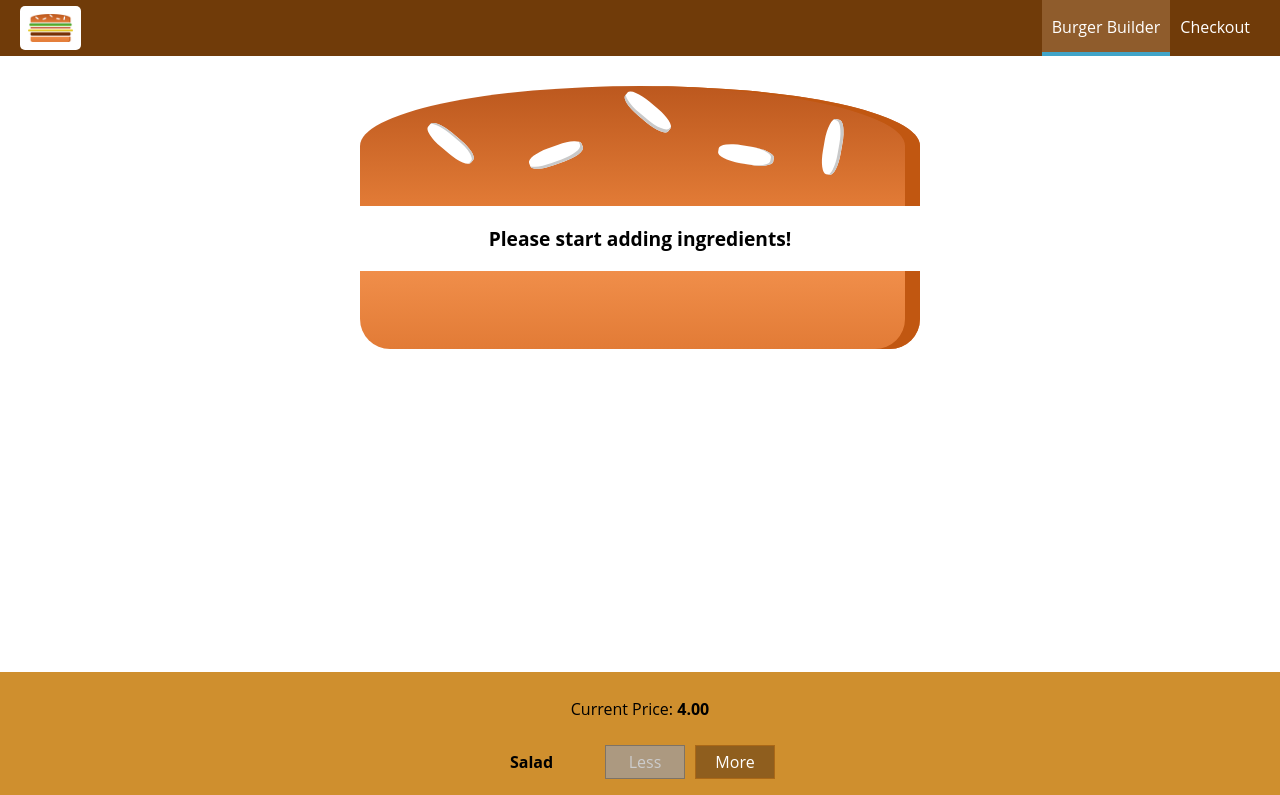
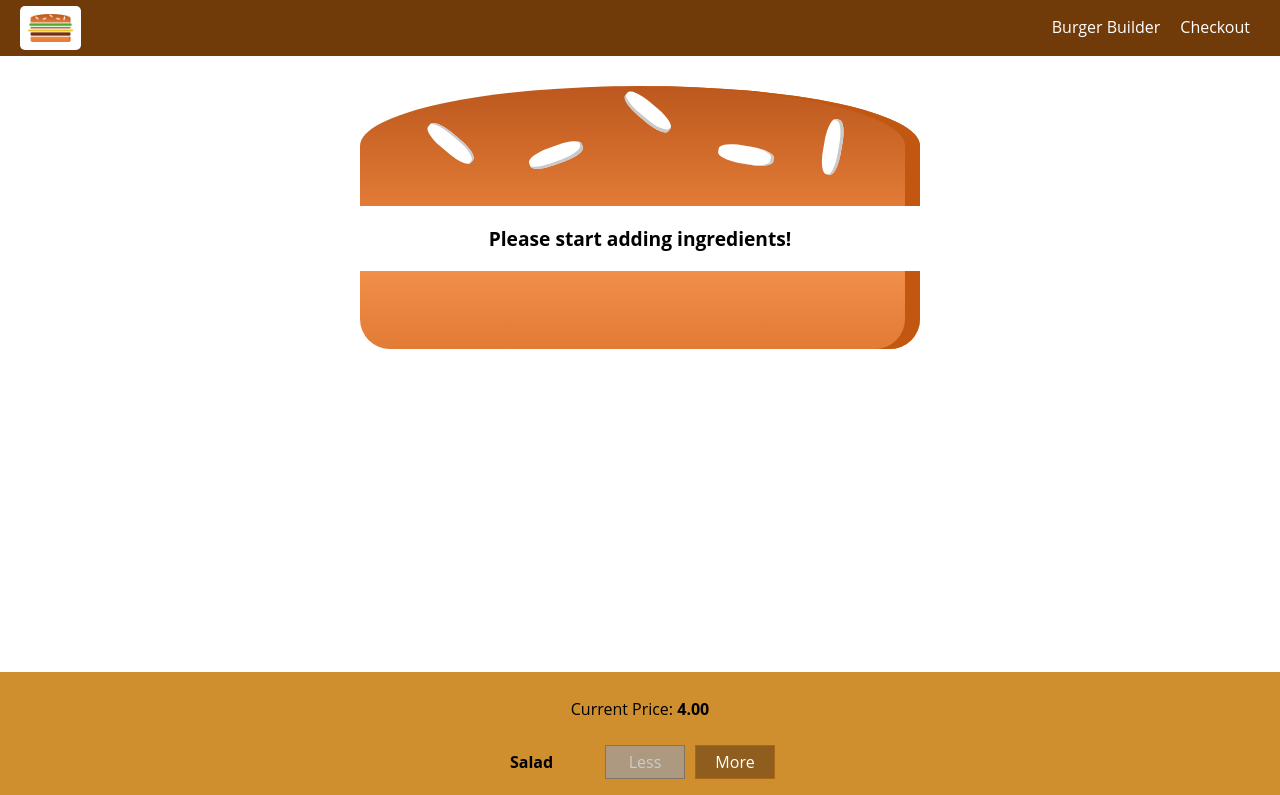
Before and after one commit to bedmiston/burger-builder, a React app: page / in a window 1280 px wide. Shown: the top 795 px of the page. Built offline with nearby package versions, Linux system fonts and the light colour scheme; the HTML template or start-up script is replaced by a standard one.

Commit message:
Attempt to convert NavigationItem to styled-components.

```diff
--- a/src/components/Navigation/NavigationItems/NavigationItem/NavigationItem.tsx
+++ b/src/components/Navigation/NavigationItems/NavigationItem/NavigationItem.tsx
@@ -1,17 +1,60 @@
 import * as React from 'react';
-import * as styles from './NavigationItem.css';
+import styled from 'styled-components';
+
+const StyleListItem = styled('li')`
+  margin: 10px 0;
+  box-sizing: border-box;
+  display: block;
+  width: 100%;
+
+  @media (min-width: 500px) {
+    margin: 0;
+    display: flex;
+    height: 100%;
+    width: auto;
+    align-items: center;
+  }
+`;
+
+interface StyledLinkProps {
+  active: boolean;
+}
+
+const StyledLink = styled<StyledLinkProps, 'a'>('a')`
+  color: ${props => (props.active ? '#40a4c8' : '#8f5c2c')};
+  text-decoration: none;
+  height: 100%;
+  box-sizing: border-box;
+  display: block;
+
+  &:hover {
+    color: #40a4c8;
+  }
+
+  @media (min-width: 500px) {
+    color: white;
+    height: 100%;
+    padding: 16px 10px;
+    border-bottom: 4px solid transparent;
+
+    &:hover {
+      background-color: #8f5c2c;
+      border-bottom: 4px solid #40a4c8;
+    }
+  }
+`;
 
 interface NavigationItemProps {
   link: string;
   active: boolean;
 }
 
-const NavigationItem: React.SFC<NavigationItemProps> = (props) => (
-  <li className={styles.NavigationItem}>
-    <a href={props.link} className={props.active ? styles.active : undefined}>
+const NavigationItem: React.SFC<NavigationItemProps> = props => (
+  <StyleListItem>
+    <StyledLink href={props.link} active={props.active}>
       {props.children}
-    </a>
-  </li>
+    </StyledLink>
+  </StyleListItem>
 );
 
 export default NavigationItem;
```
